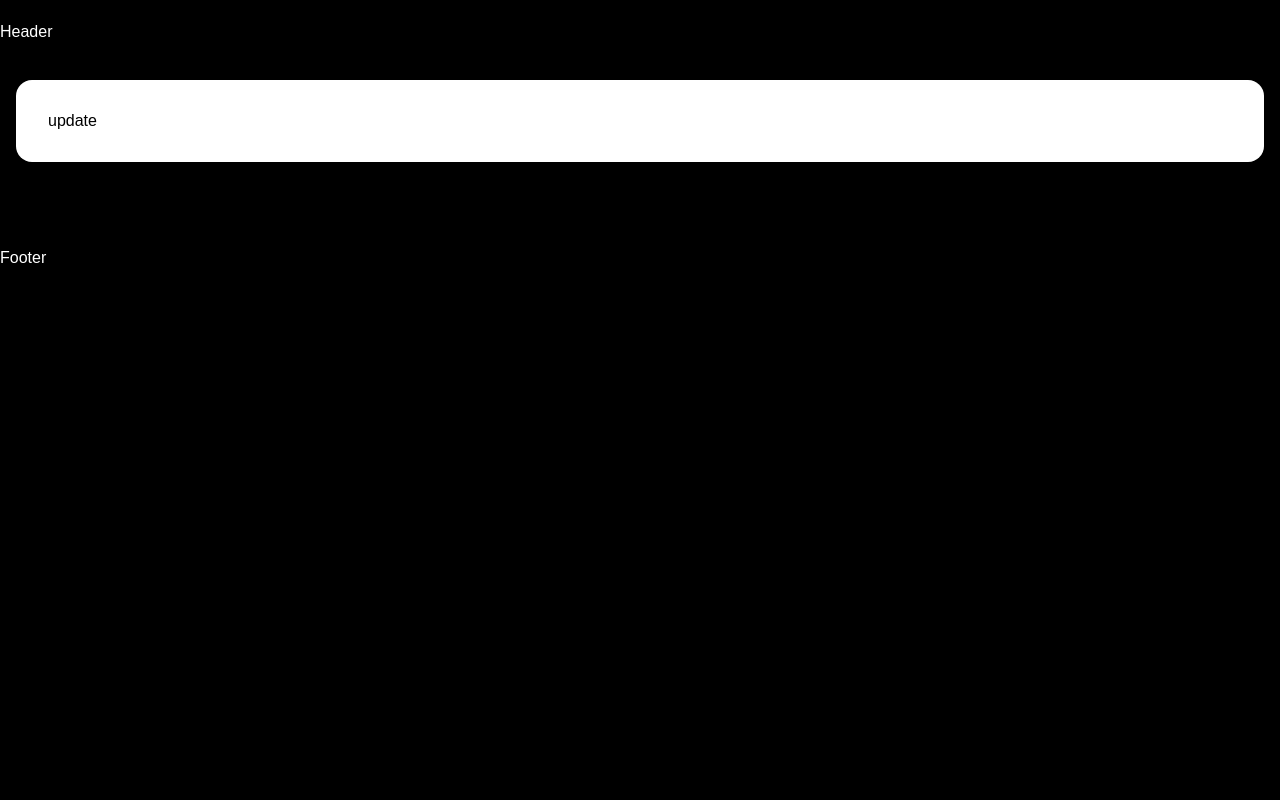
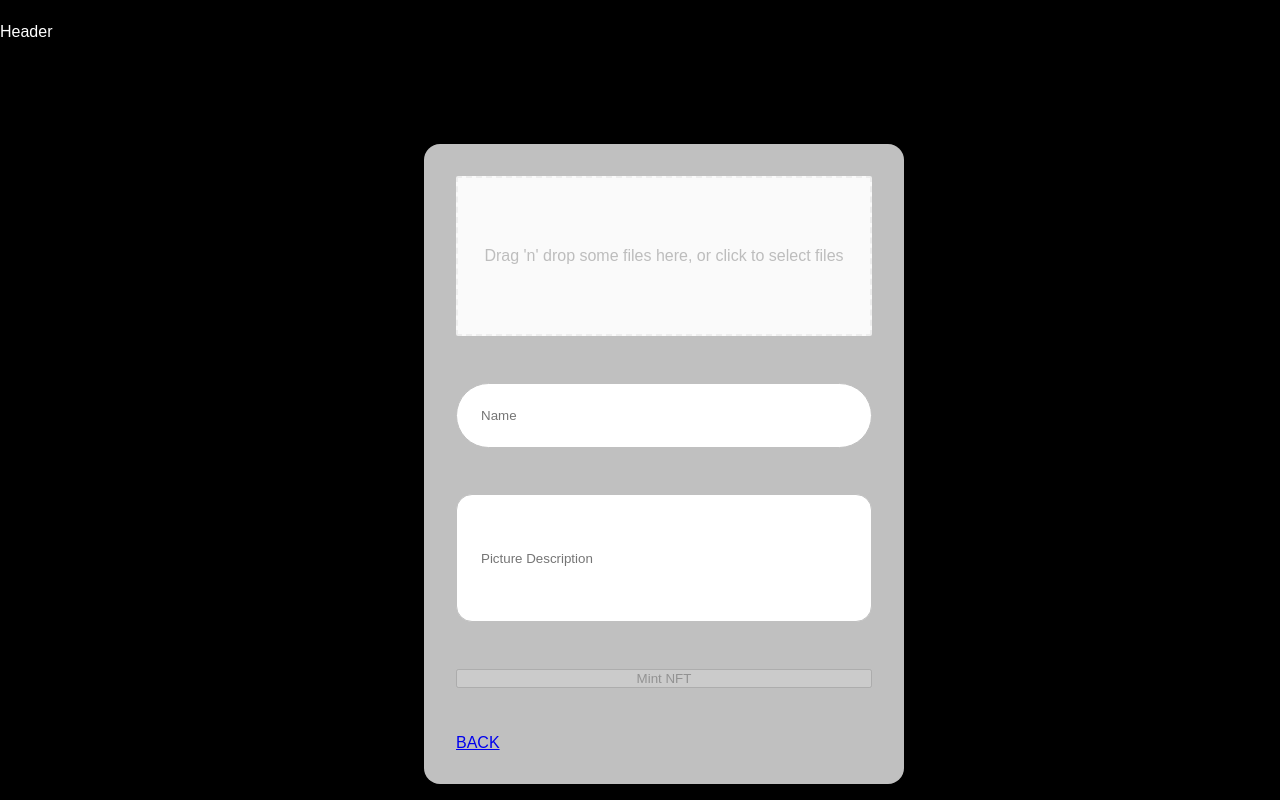
Before and after one commit to fatcitydog/hack-the-6ix-2022-react, a React (Vite) app: page /upload in a window 1280 px wide. Shown: the top 800 px of the page. Built offline with nearby package versions, Linux system fonts and the light colour scheme.

Commit message:
implement form and iamge upload function

```diff
--- a/package.json
+++ b/package.json
@@ -14,6 +14,7 @@
     "hashconnect": "^0.2.2",
     "react": "^18.2.0",
     "react-dom": "^18.2.0",
+    "react-dropzone": "^14.2.2",
     "react-icons": "^4.4.0",
     "react-router-dom": "^6.3.0",
     "styled-components": "^5.3.5"
--- a/src/App.jsx
+++ b/src/App.jsx
@@ -1,6 +1,6 @@
 import { BrowserRouter, Routes, Route } from "react-router-dom";
 
-import { GlobalStyles } from "./styles/globalStyles";
+import { GlobalStyles, Wrapper } from "./styles/globalStyles";
 import Header from "./components/layout/Header";
 import Footer from "./components/layout/Footer";
 import Home from "./pages/Home";
@@ -10,12 +10,14 @@ function App() {
   return (
     <BrowserRouter>
       <GlobalStyles />
+      <Wrapper>
         <Header />
         <Routes>
           <Route path="/" element={<Home />} />
           <Route path="/upload" element={<UploadImage />} />
         </Routes>
         <Footer />
+      </Wrapper>
     </BrowserRouter>
   );
 }
--- /dev/null
+++ b/src/components/DropImage.jsx
@@ -0,0 +1,77 @@
+import { useDropzone } from "react-dropzone";
+import styled from "styled-components";
+import { useState } from "react";
+
+import { Image } from "../styles/globalStyles";
+const getColor = ({ isDragAccept, isDragReject, isFocused }) => {
+  if (isDragAccept) {
+    return "#00e676";
+  }
+  if (isDragReject) {
+    return "#ff1744";
+  }
+  if (isFocused) {
+    return "#2196f3";
+  }
+  return "#eeeeee";
+};
+
+const Container = styled.div`
+  display: flex;
+  flex-direction: column;
+  align-items: center;
+  padding: 1rem;
+  height: 10rem;
+  display: flex;
+  justify-content: center;
+  border-width: 2px;
+  border-radius: 2px;
+  border-color: ${(props) => getColor(props)};
+  border-style: dashed;
+  background-color: #fafafa;
+  color: #bdbdbd;
+  outline: none;
+  transition: border 0.24s ease-in-out;
+`;
+
+const DropImage = ({ setIamge }) => {
+  const [files, setFiles] = useState([]);
+  const { getRootProps, getInputProps, isFocused, isDragAccept, isDragReject } =
+    useDropzone({
+      accept: { "image/*": [] },
+      onDrop: (acceptedFiles) => {
+        setFiles(
+          acceptedFiles.map((file) =>
+            Object.assign(file, {
+              preview: URL.createObjectURL(file),
+            })
+          )
+        );
+      },
+    });
+
+  //next step: setIamge()
+
+  return (
+    <>
+      <Container {...getRootProps({ isFocused, isDragAccept, isDragReject })}>
+        <input {...getInputProps()} />
+        <p>Drag 'n' drop some files here, or click to select files</p>
+      </Container>
+      {files.map((file) => (
+        <div key={file.name}>
+          <div>
+            <Image
+              src={file.preview}
+              onLoad={() => {
+                URL.revokeObjectURL(file.preview);
+              }}
+            />
+          </div>
+        </div>
+      ))}
+    </>
+  );
+};
+
+export default DropImage;
--- a/src/components/HeroSection.jsx
+++ b/src/components/HeroSection.jsx
@@ -1,16 +1,9 @@
 import styled from "styled-components";
 
-import { Tilte, Box, Text } from "../styles/globalStyles";
+import { Tilte, RootBox, Text } from "../styles/globalStyles";
 import { FancyButton } from "../styles/globalStyles";
 
-export const RootBox = styled(Box)`
-  background-color: white;
-  color: black;
-  margin: 1rem;
-  padding: 2rem;
-  border-radius: 1rem;
-  justify-content: space-between;
-`;
+
 
 const HeroSection = ({ handleCardOpen }) => {
   return (
--- a/src/components/MintSection.jsx
+++ b/src/components/MintSection.jsx
@@ -1,9 +1,12 @@
 import { Link } from "react-router-dom";
 import styled from "styled-components";
 
-import { Tilte, Box, Text } from "../styles/globalStyles";
+import { RootBox, Tilte, Box, Text } from "../styles/globalStyles";
 
-import { RootBox } from "./HeroSection";
+
+const SubTitle = styled(Tilte)`
+  font-size: 1.5rem;
+`;
 
 const MintSection = () => {
   return (
@@ -11,7 +14,7 @@ const MintSection = () => {
       <Tilte>MINT YOUR NFT</Tilte>
       <Text>in under 18 seconds</Text>
       <Box>
-        <Tilte>Quick Mint</Tilte>
+        <SubTitle>Quick Mint</SubTitle>
         <Text>
           An easy and quick minting solution for those who just want to mints a
           NFT
--- a/src/components/layout/Modal.jsx
+++ b/src/components/layout/Modal.jsx
@@ -6,7 +6,6 @@ const BigCard = styled.section`
   top: 50%;
   left: 50%;
   padding: 1rem 2rem;
-
   background-color: white;
   box-shadow: 2px 2px 2px grey;
   border-radius: 15px;
@@ -17,6 +16,11 @@ const BigCard = styled.section`
   display: flex;
   align-items: center;
   justify-content: center;
+
+  @media screen and (min-width: 768px) {
+    width: 35rem;
+    height: 25rem;
+  }
 `;
 
 const Overlay = styled.div`
--- a/src/pages/Home.jsx
+++ b/src/pages/Home.jsx
@@ -9,6 +9,7 @@ import MintSection from "../components/MintSection";
 
 const RootBox = styled(Box)`
   height: 100vh;
+  width: 100%;
   background-color: grey;
   justify-content: center;
 `;
--- a/src/pages/UploadImage.jsx
+++ b/src/pages/UploadImage.jsx
@@ -1,11 +1,72 @@
-import { RootBox } from "../components/HeroSection";
+import { Link } from "react-router-dom";
+import styled from "styled-components";
+import { useState, useEffect } from "react";
+
+import { Box, RootBox, Input } from "../styles/globalStyles";
+import DropImage from "../components/DropImage";
+
+const PageBox = styled(Box)`
+  height: 100vh;
+  width: 100vw;
+  justify-content: center;
+  align-items: center;
+`;
+
+const FormBox = styled(RootBox)`
+  height: 40rem;
+  width: 30rem;
+  background-color: silver;
+`;
+
+const TextField = styled(Input)`
+  height: 8rem;
+  border-radius: 1rem;
+`;
 
 const UploadImage = () => {
+  const [image, setIamge] = useState({
+    name: "",
+    description: "",
+    imageUrl: "",
+  });
+  const [disabledMint, setDisabledMint] = useState(true);
+
+  useEffect(() => {
+    if (image.name !== "" && image.description !== "") {
+      setDisabledMint(false);
+    } else {
+      setDisabledMint(true);
+    }
+  }, [image]);
+
   return (
-    <RootBox>
-      update
-      <div></div>
-    </RootBox>
+    <PageBox>
+      <FormBox>
+        <DropImage setIamge={setIamge} />
+
+        <Input
+          placeholder="Name"
+          onChange={(e) =>
+            setIamge({
+              ...image,
+              name: e.target.value,
+            })
+          }
+        />
+        <TextField
+          placeholder="Picture Description"
+          onChange={(e) =>
+            setIamge({
+              ...image,
+              description: e.target.value,
+            })
+          }
+        />
+
+        <button disabled={disabledMint}>Mint NFT</button>
+        <Link to="/">BACK</Link>
+      </FormBox>
+    </PageBox>
   );
 };
 
--- a/src/styles/globalStyles.js
+++ b/src/styles/globalStyles.js
@@ -16,23 +16,41 @@ body {
   }
 `;
 
-export const Container = styled.div`
-  width: 100%;
-  min-width: 320px;
-  display: flex;
-  justify-content: center;
-`;
+
 
 export const Wrapper = styled.div`
-  @media screen and (min-width: 768px) {
-    max-width: 1400px;
-  }
+  display: flex;
+  flex-direction: column;
+  align-items: center;
+  justify-content: center;
+
 `;
 
 export const Box = styled.section`
   display: flex;
   flex-direction: column;
 
+`
+
+export const RootBox = styled(Box)`
+  background-color: white;
+  color: black;
+  margin: 1rem;
+  padding: 2rem;
+  border-radius: 1rem;
+  justify-content: space-between;
+  @media screen and (min-width: 768px) {
+    width: 20rem;
+    height: 32rem;
+    margin-left: 4rem;
+  }
+`;
+
+export const Input = styled.input`
+
+border-radius: 50px;
+border: 1px solid silver;
+padding: 1.5rem;
 `
 
 export const Tilte = styled.p`
@@ -49,8 +67,10 @@ export const Text = styled.p`
   letter-spacing: 1px;
 `
 
-
-
+export const Image = styled.img`
+max-height: auto;
+width: 6rem;
+`
 
 
 const ring = keyframes`
@@ -65,6 +85,8 @@ const ring = keyframes`
     opacity: 0;
   }
 `;
+
+
 
 export const FancyButton = styled.button`
 
```
Also changed, not shown: 1 other file (tests, documents, lock files or other folders). Lines whose indentation alone changed are shown as unchanged.
